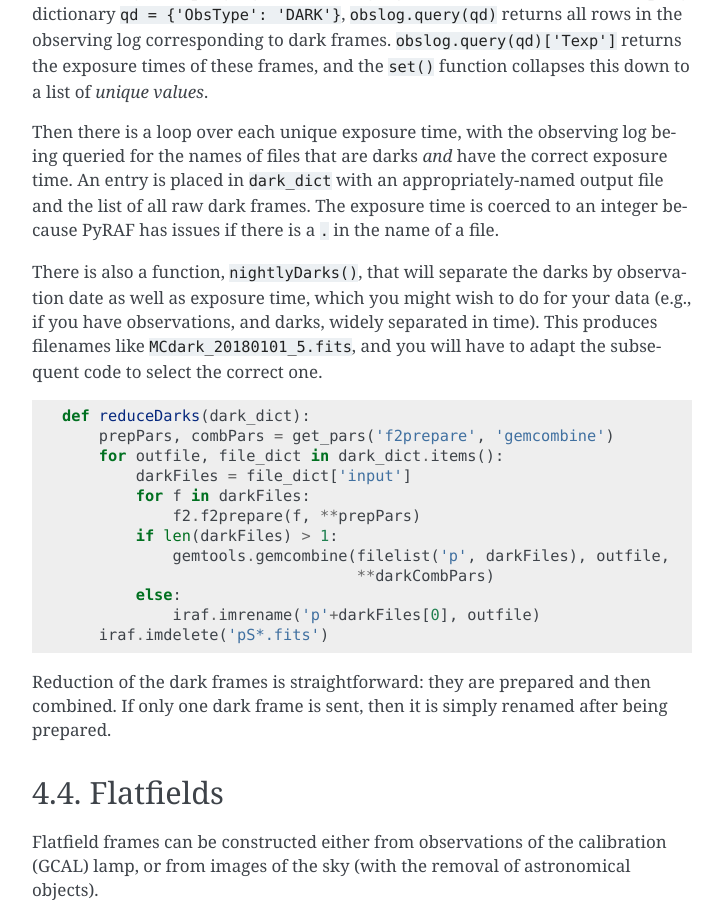
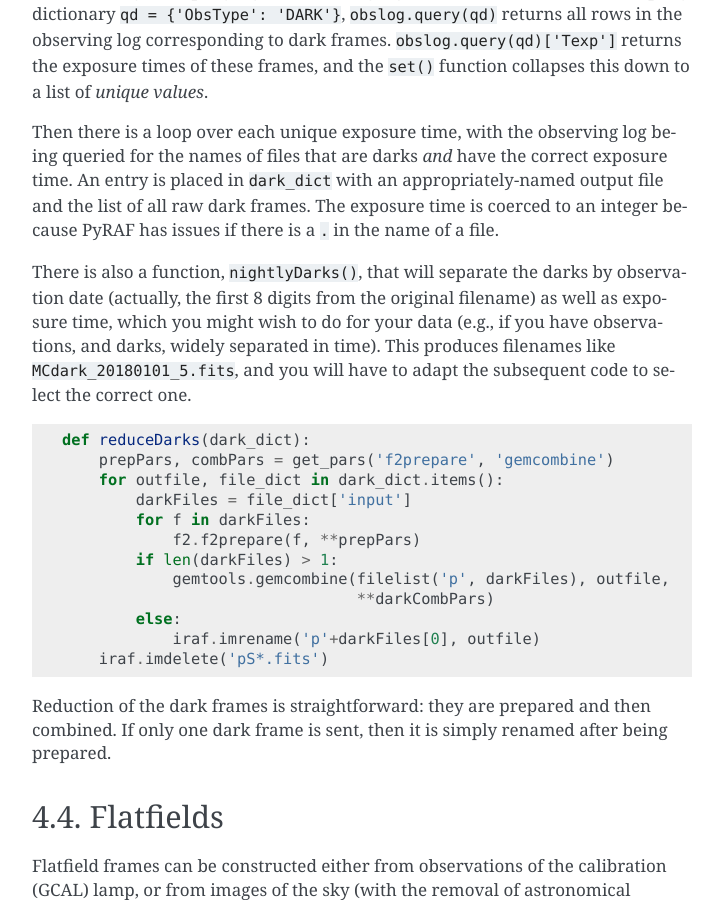
Before and after one commit to GeminiDRSoftware/F2Cookbook, a Sphinx documentation site: the page built from source/Tutorial_Imaging.rst, in a window 1280 px wide and 900 px high, scrolled down 4393 px. Shown: the whole window, without its empty margins (388-1111 px from the left). Built offline with Sphinx 7.4.7, drawn with Linux system fonts in a browser that asks for light colours.

Commit message:
change filenames from nightlyDarks()

```diff
--- a/source/Tutorial_Imaging.rst
+++ b/source/Tutorial_Imaging.rst
@@ -237,7 +237,8 @@ all raw dark frames. The exposure time is coerced to an integer
 because PyRAF has issues if there is a ``.`` in the name of a file.
 
 There is also a function, ``nightlyDarks()``, that will separate the
-darks by observation date as well as exposure time, which you might
+darks by observation date (actually, the first 8 digits from the
+original filename) as well as exposure time, which you might
 wish to do for your data (e.g., if you have observations, and darks,
 widely separated in time). This produces filenames like
 ``MCdark_20180101_5.fits``, and you will have to adapt the subsequent
```
